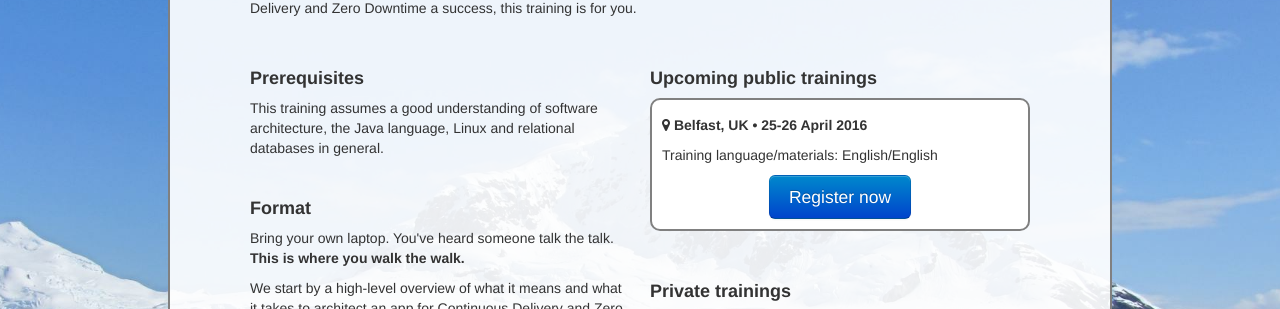
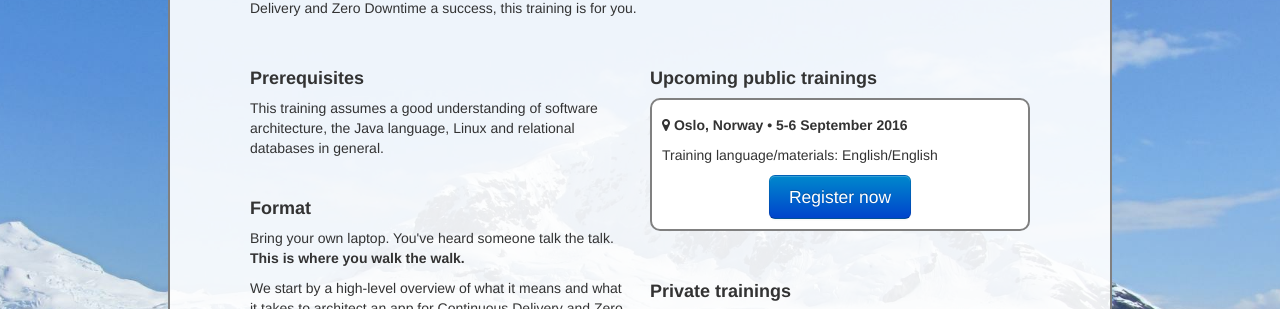
Before and after one commit to axelfontaine/axelfontaine.com, a Jekyll site: the page built from training/continuousdelivery.html, in a window 1280 px wide and 900 px high, scrolled down 409 px. Shown: the part 143-452 px from the top of the window. Built offline with Jekyll 4.4.1, drawn with Linux system fonts in a browser that asks for light colours.

Commit message:
Updated training dates

```diff
--- a/_layouts/blog.html
+++ b/_layouts/blog.html
@@ -87,7 +87,7 @@ category: Blog
                 <p><strong>Upcoming dates</strong></p>
 
                 <p>
-                    <i class="fa fa-map-marker"></i> Belfast, UK (Apr 25-26, 2016)
+                    <i class="fa fa-map-marker"></i> Oslo, Norway (Sep 5-6, 2016)
                 </p>
 
                 <div class="call-to-action">
--- a/training/continuousdelivery.html
+++ b/training/continuousdelivery.html
@@ -135,12 +135,12 @@ category: Training
         <div class="span5">
             <p class="training-section-head">Upcoming public trainings</p>
             <div class="training-upcoming">
-                <p class="training-city"><i class="fa fa-map-marker"></i> Belfast, UK &bull; 25-26 April 2016</p>
+                <p class="training-city"><i class="fa fa-map-marker"></i> Oslo, Norway &bull; 5-6 September 2016</p>
 
                 <p>Training language/materials: English/English</p>
 
                 <div class="call-to-action">
-                    <a href="http://instil.co/courses/architecting-for-continuous-delivery-and-zero-downtime/"
+                    <a href="http://programutvikling.no/en/course/architecting-for-continuous-delivery-and-zero-downtime/"
                        class="btn btn-large btn-primary">Register now</a>
                 </div>
             </div>
```
Also changed, not shown: assets/index.js (+10 -0 lines).
